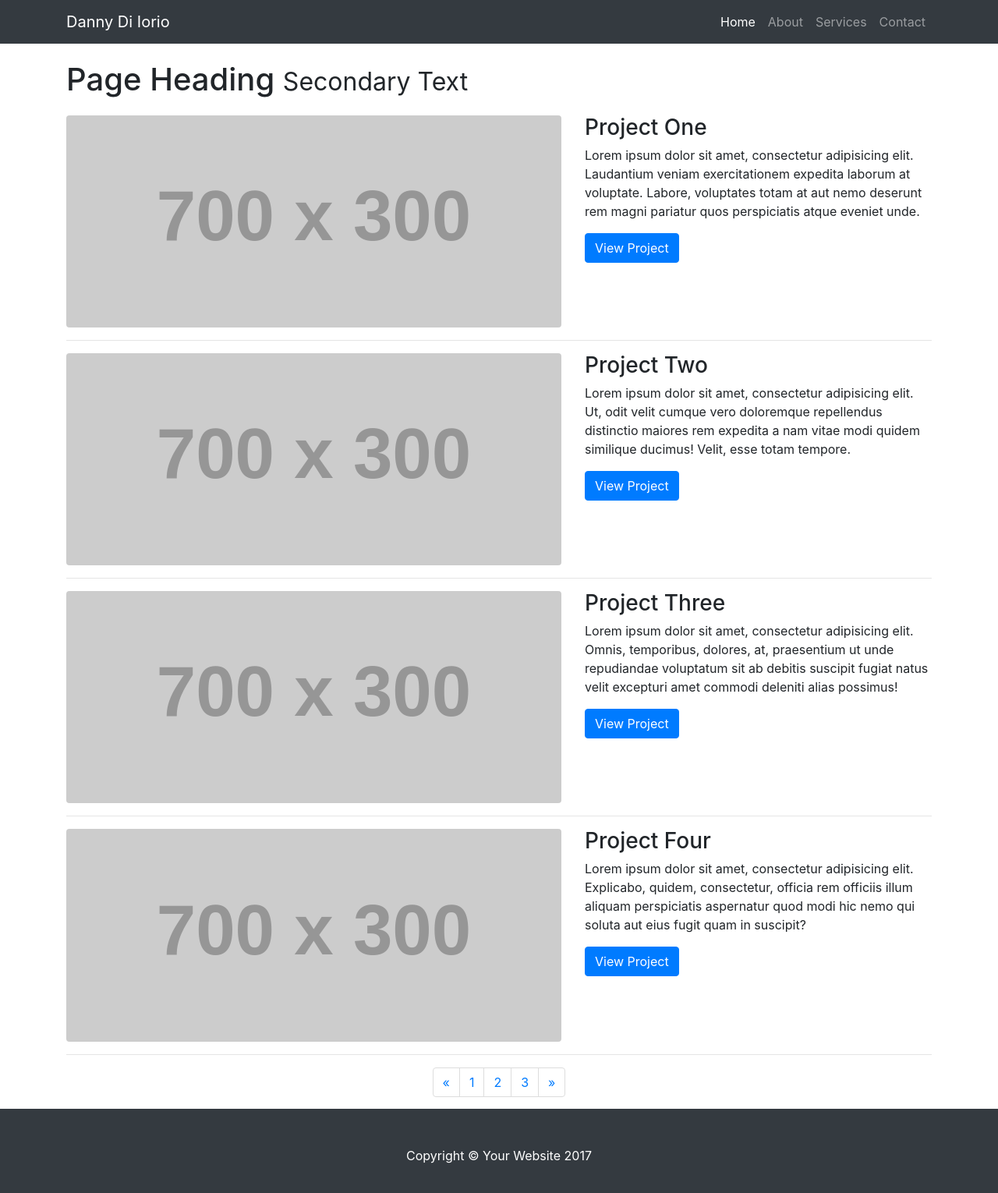
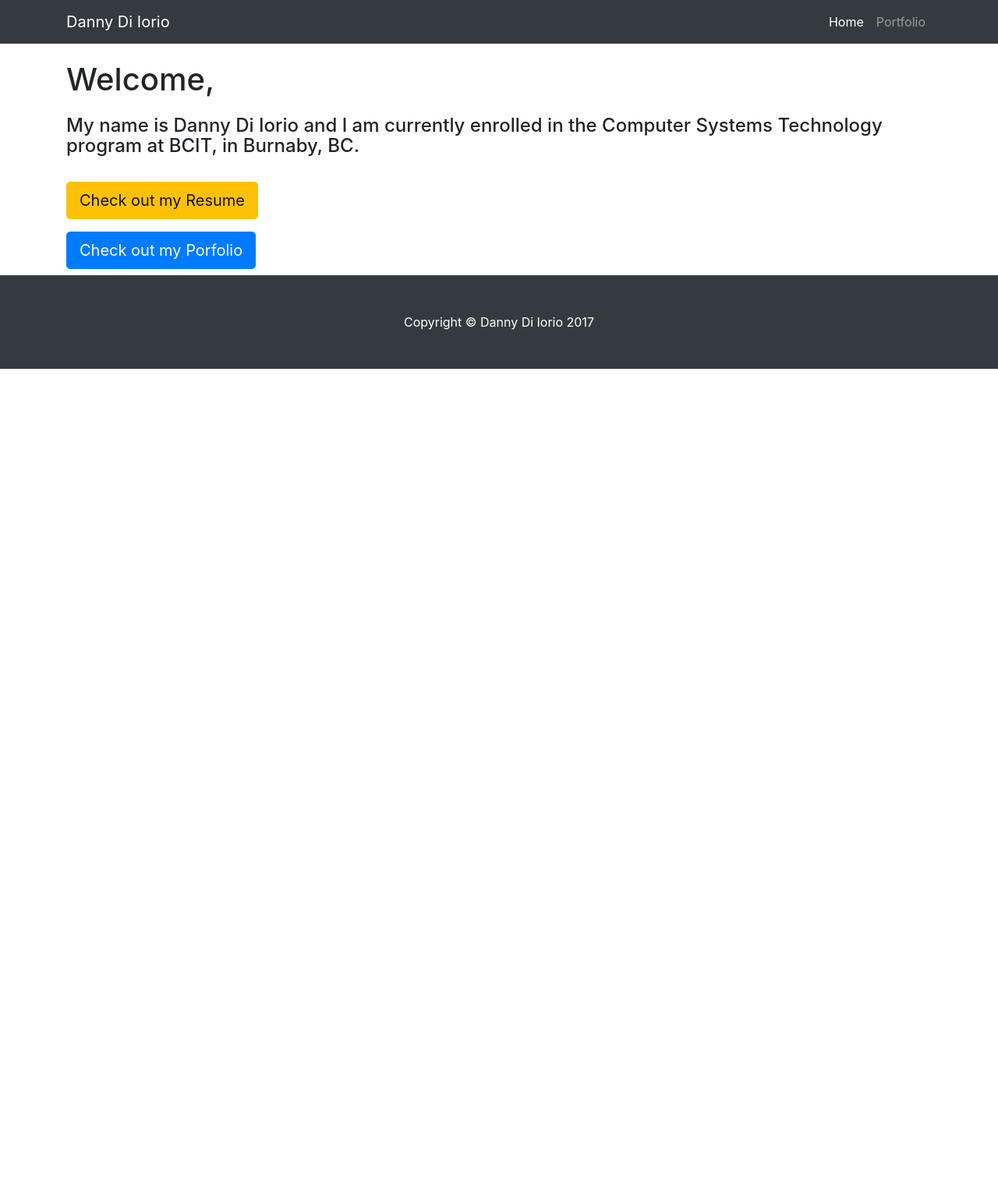
Before and after one commit to ddiiorio/ddiiorio-website, a website: page index.html in a window 1280 px wide. Shown: the whole page at 78% size. After the commit the page ends 800 px from the top, so only its background shows below. Drawn offline with Linux system fonts and the light colour scheme; placeholder pictures from the web are drawn by us.

Commit message:
Setting up page and file structure

```diff
--- a/index.html
+++ b/index.html
@@ -5,22 +5,17 @@
 
     <meta charset="utf-8">
     <meta name="viewport" content="width=device-width, initial-scale=1, shrink-to-fit=no">
-    <meta name="description" content="">
-    <meta name="author" content="">
-
     <title>Danny Di Iorio</title>
 
-    <!-- Bootstrap core CSS -->
     <link href="vendor/bootstrap/css/bootstrap.min.css" rel="stylesheet">
-
-    <!-- Custom styles for this template -->
     <link href="css/style.css" rel="stylesheet">
+    <link rel="icon" href="img/favicon.ico">
 
 </head>
 
 <body>
 
-<!-- Navigation -->
+<!-- Nav -->
 <nav class="navbar navbar-expand-lg navbar-dark bg-dark fixed-top">
     <div class="container">
         <a class="navbar-brand" href="#">Danny Di Iorio</a>
@@ -36,13 +31,7 @@
                     </a>
                 </li>
                 <li class="nav-item">
-                    <a class="nav-link" href="#">About</a>
-                </li>
-                <li class="nav-item">
-                    <a class="nav-link" href="#">Services</a>
-                </li>
-                <li class="nav-item">
-                    <a class="nav-link" href="#">Contact</a>
+                    <a class="nav-link" href="portfolio.html">Portfolio</a>
                 </li>
             </ul>
         </div>
@@ -53,124 +42,40 @@
 <div class="container">
 
     <!-- Page Heading -->
-    <h1 class="my-4">Page Heading
-        <small>Secondary Text</small>
+    <h1 class="my-4">Welcome,
+        <!--<small>Secondary Text</small>-->
     </h1>
+    <h4 class="my-4">
+        My name is Danny Di Iorio and I am currently enrolled in the Computer Systems Technology program at BCIT, in Burnaby, BC.
+    </h4>
 
-    <!-- Project One -->
     <div class="row">
-        <div class="col-md-7">
-            <a href="#">
-                <img class="img-fluid rounded mb-3 mb-md-0" src="http://placehold.it/700x300" alt="">
-            </a>
-        </div>
-        <div class="col-md-5">
-            <h3>Project One</h3>
-            <p>Lorem ipsum dolor sit amet, consectetur adipisicing elit. Laudantium veniam exercitationem expedita
-                laborum at voluptate. Labore, voluptates totam at aut nemo deserunt rem magni pariatur quos perspiciatis
-                atque eveniet unde.</p>
-            <a class="btn btn-primary" href="#">View Project</a>
+        <div class="col-md-7 my-2">
+            <a role="button" class="btn btn-warning btn-lg" href="docs/resume.pdf" >Check out my Resume </a>
         </div>
     </div>
-    <!-- /.row -->
-
-    <hr>
-
-    <!-- Project Two -->
     <div class="row">
-        <div class="col-md-7">
-            <a href="#">
-                <img class="img-fluid rounded mb-3 mb-md-0" src="http://placehold.it/700x300" alt="">
-            </a>
-        </div>
-        <div class="col-md-5">
-            <h3>Project Two</h3>
-            <p>Lorem ipsum dolor sit amet, consectetur adipisicing elit. Ut, odit velit cumque vero doloremque
-                repellendus distinctio maiores rem expedita a nam vitae modi quidem similique ducimus! Velit, esse totam
-                tempore.</p>
-            <a class="btn btn-primary" href="#">View Project</a>
+        <div class="col-md-7 my-2">
+            <a role="button" class="btn btn-primary btn-lg" href="portfolio.html" >Check out my Porfolio</a>
         </div>
     </div>
-    <!-- /.row -->
 
-    <hr>
+    <div class="row">
 
-    <!-- Project Three -->
-    <div class="row">
-        <div class="col-md-7">
-            <a href="#">
-                <img class="img-fluid rounded mb-3 mb-md-0" src="http://placehold.it/700x300" alt="">
-            </a>
-        </div>
-        <div class="col-md-5">
-            <h3>Project Three</h3>
-            <p>Lorem ipsum dolor sit amet, consectetur adipisicing elit. Omnis, temporibus, dolores, at, praesentium ut
-                unde repudiandae voluptatum sit ab debitis suscipit fugiat natus velit excepturi amet commodi deleniti
-                alias possimus!</p>
-            <a class="btn btn-primary" href="#">View Project</a>
+
         </div>
     </div>
-    <!-- /.row -->
 
-    <hr>
-
-    <!-- Project Four -->
-    <div class="row">
-
-        <div class="col-md-7">
-            <a href="#">
-                <img class="img-fluid rounded mb-3 mb-md-0" src="http://placehold.it/700x300" alt="">
-            </a>
-        </div>
-        <div class="col-md-5">
-            <h3>Project Four</h3>
-            <p>Lorem ipsum dolor sit amet, consectetur adipisicing elit. Explicabo, quidem, consectetur, officia rem
-                officiis illum aliquam perspiciatis aspernatur quod modi hic nemo qui soluta aut eius fugit quam in
-                suscipit?</p>
-            <a class="btn btn-primary" href="#">View Project</a>
-        </div>
-    </div>
-    <!-- /.row -->
-
-    <hr>
-
-    <!-- Pagination -->
-    <ul class="pagination justify-content-center">
-        <li class="page-item">
-            <a class="page-link" href="#" aria-label="Previous">
-                <span aria-hidden="true">&laquo;</span>
-                <span class="sr-only">Previous</span>
-            </a>
-        </li>
-        <li class="page-item">
-            <a class="page-link" href="#">1</a>
-        </li>
-        <li class="page-item">
-            <a class="page-link" href="#">2</a>
-        </li>
-        <li class="page-item">
-            <a class="page-link" href="#">3</a>
-        </li>
-        <li class="page-item">
-            <a class="page-link" href="#" aria-label="Next">
-                <span aria-hidden="true">&raquo;</span>
-                <span class="sr-only">Next</span>
-            </a>
-        </li>
-    </ul>
 
 </div>
-<!-- /.container -->
 
 <!-- Footer -->
 <footer class="py-5 bg-dark">
     <div class="container">
-        <p class="m-0 text-center text-white">Copyright &copy; Your Website 2017</p>
+        <p class="m-0 text-center text-white">Copyright &copy; Danny Di Iorio 2017</p>
     </div>
-    <!-- /.container -->
 </footer>
 
-<!-- Bootstrap core JavaScript -->
 <script src="vendor/jquery/jquery.min.js"></script>
 <script src="vendor/popper/popper.min.js"></script>
 <script src="vendor/bootstrap/js/bootstrap.min.js"></script>
```
Also changed, not shown: portfolio.html (added, +167 -0 lines), img/favicon.ico (added), img/mealio.png (added).
